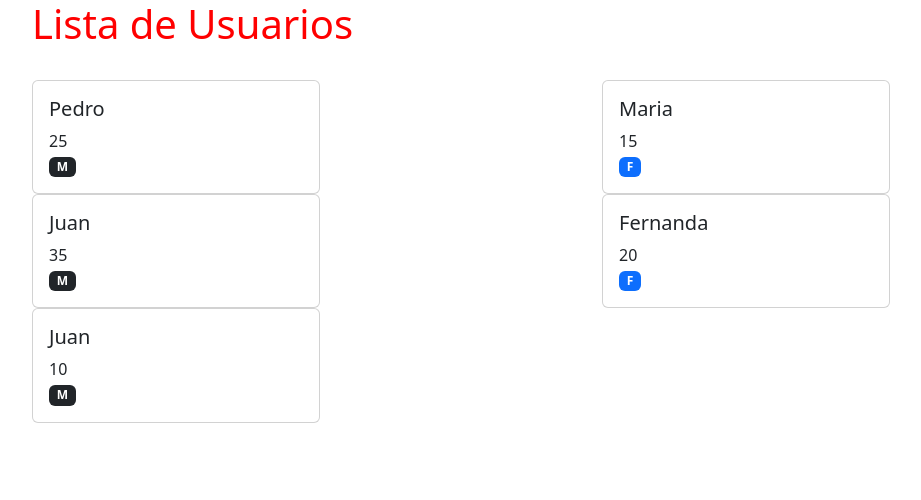
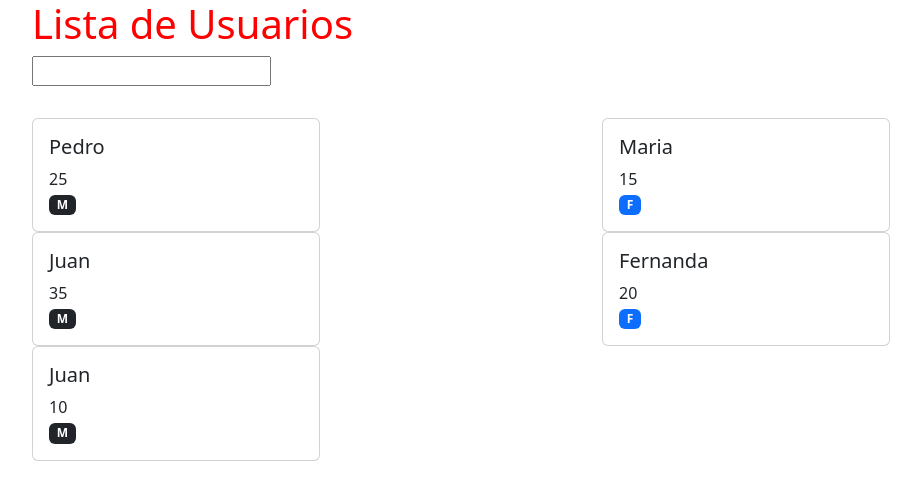
Before and after one commit to bbastiann/Apuntes-Front-End, an Angular app in the folder Curso Fundamentos de Angular/Proyecto01/: page / in a window 1280 px wide. Shown: the top 500 px of the page, without its empty margins (50-971 px from the left). Built offline with nearby package versions, Linux system fonts and the light colour scheme.

Commit message:
two way data binding (ngModel) del Curso de Angular

```diff
--- a/Curso Fundamentos de Angular/Proyecto01/src/app/app.module.ts
+++ b/Curso Fundamentos de Angular/Proyecto01/src/app/app.module.ts
@@ -2,6 +2,7 @@ import { NgModule } from '@angular/core';
 import { BrowserModule } from '@angular/platform-browser';
 
 import { AppComponent } from './app.component';
+import { FormsModule } from '@angular/forms';
 
 //Importamos el componente creado
 import {componenteComponent} from './components/componente/componente.component';
@@ -20,7 +21,8 @@ import { CardComponent } from './components/dashboard/card/card.component';
     CardComponent
   ],
   imports: [
-    BrowserModule
+    BrowserModule,
+    FormsModule
   ],
   providers: [],
   bootstrap: [AppComponent]
--- a/Curso Fundamentos de Angular/Proyecto01/src/app/components/dashboard/dashboard.component.html
+++ b/Curso Fundamentos de Angular/Proyecto01/src/app/components/dashboard/dashboard.component.html
@@ -27,6 +27,8 @@
 
 <div class="container">
     <h1>Lista de Usuarios</h1>
+    <input type="text" [(ngModel)]="textoejemplo">
+    <h2>{{textoejemplo}}</h2>
     <br>
     <div class="row">
        <div class="col-md-6" *ngFor="let usuario of listaUsuarios">
--- a/Curso Fundamentos de Angular/Proyecto01/src/app/components/dashboard/dashboard.component.ts
+++ b/Curso Fundamentos de Angular/Proyecto01/src/app/components/dashboard/dashboard.component.ts
@@ -26,8 +26,11 @@ export class DashboardComponent implements OnInit{
    //Two-Way Data Binding
    textoTwoWay: string;
 
+   textoejemplo: string;
+
    //DIRECTIVAS:
   listaUsuarios: any[];
+
 
   constructor() {
     this.urlImage = "https://w7.pngwing.com/pngs/201/90/png-transparent-logo-html-html5.png";
@@ -44,6 +47,9 @@ export class DashboardComponent implements OnInit{
 
    //Two-Way Data Binding
    this.textoTwoWay = "Antiguo Texto Two-Way";
+
+
+   this.textoejemplo = "";
 
     //DIRECTIVAS:
    this.listaUsuarios = [
```
